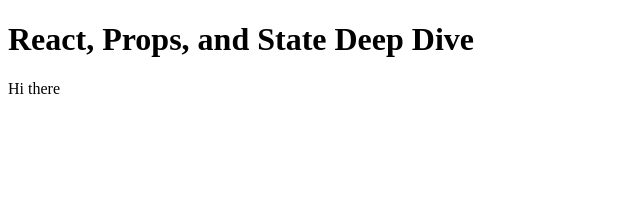
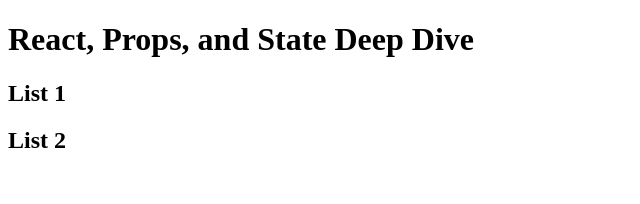
Before and after one commit to cbass2404/deep-dive-props-state, a React (Create React App) app: page / in a window 1280 px wide. Shown: the top 204 px of the page, without its empty margins (0-640 px from the left). Built offline with nearby package versions, Linux system fonts and the light colour scheme.

Commit message:
Deep Dive: Props, State, and this - Part 1

```diff
--- a/src/components/App.js
+++ b/src/components/App.js
@@ -7,6 +7,7 @@
       <div>
         <h1>React, Props, and State Deep Dive</h1>
         <JournalList heading="List 1"/>
+        <JournalList heading="List 2"/>
       </div>
     );
   }
--- a/src/components/journals/journal_list.js
+++ b/src/components/journals/journal_list.js
@@ -17,8 +17,9 @@
       isOpen: true
     };
   }
+
   render() {
-    return <div>{this.state.greeting}</div>
+    return <h2>{this.props.heading}</h2>
   }
 }
 
```
